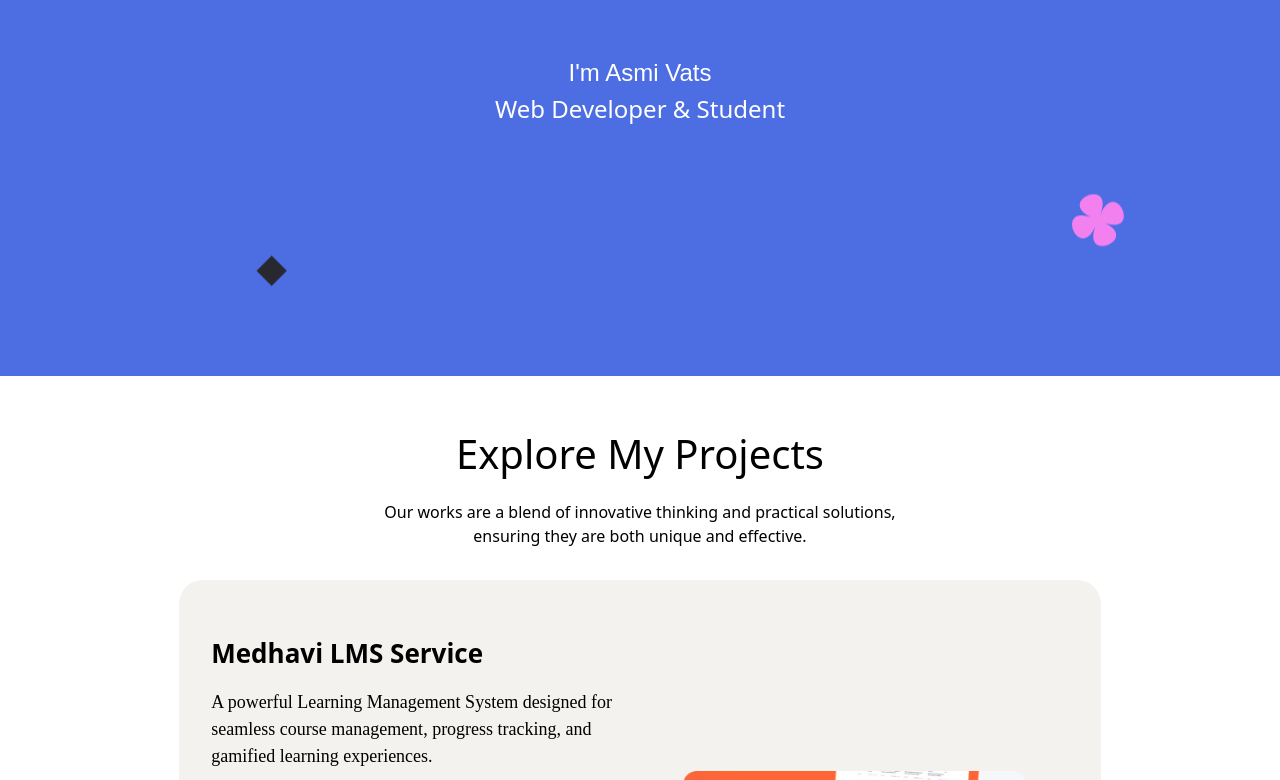
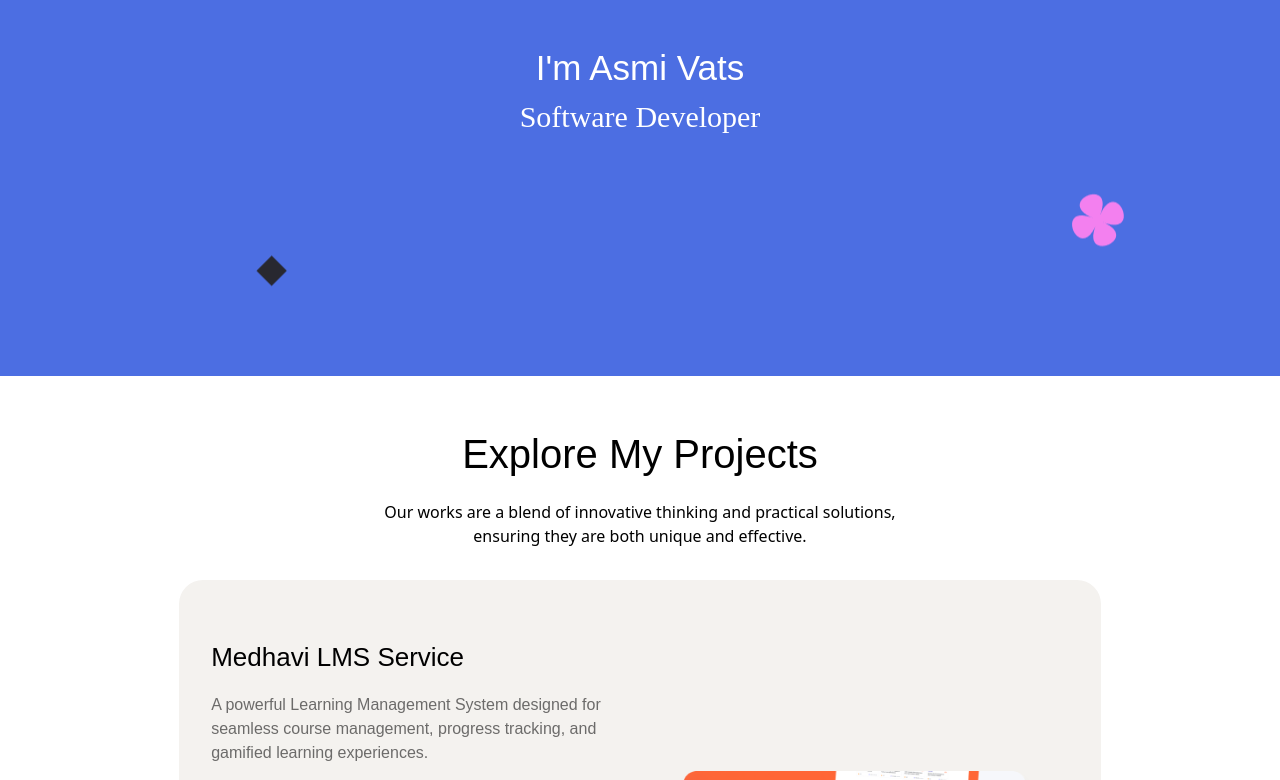
Before and after one commit to AsmiVats/Portfolio_, a Next.js app: page / in a window 1280 px wide. Shown: the part 500-1280 px from the top of the page. Built offline with nearby package versions, Linux system fonts and the light colour scheme; a web font is replaced by a local one.

Commit message:
fix bugs

```diff
--- a/app/layout.tsx
+++ b/app/layout.tsx
@@ -37,7 +37,7 @@ export default function RootLayout({
   return (
     <html lang="en">
       <body
-        className={`${geistSans.variable} ${geistMono.variable} antialiased`}
+        className={`${geistSans.variable} ${geistMono.variable} ${ivypresto.variable} antialiased`}
       >
         {children}
       </body>
--- a/app/pages/About.tsx
+++ b/app/pages/About.tsx
@@ -64,7 +64,7 @@ function About() {
           <div className="grid grid-cols-1 md:grid-cols-2 gap-12 items-start">
             <div>
               <p className="text-gray-800 text-lg leading-relaxed">
-                I'm Asmi Vats, a web developer and software engineer dedicated to crafting intuitive, high-performance digital solutions. With a strong foundation in design and development, I blend creativity with technical expertise to build seamless, user-friendly experiences.
+                I&apos;m Asmi Vats, a web developer and software engineer dedicated to crafting intuitive, high-performance digital solutions. With a strong foundation in design and development, I blend creativity with technical expertise to build seamless, user-friendly experiences.
               </p>
             </div>
             <div className="space-y-6">
--- a/app/pages/Header.tsx
+++ b/app/pages/Header.tsx
@@ -38,12 +38,19 @@ function Header() {
       </div>
       <motion.div initial={{ y: 0 }} animate={floatingAnimation} className="text-center">
         <TextAnimation />
-        <span className="text-white text-[24px] my-5 font-medium font-degular">
+        <span className="text-white text-[26px] md:text-[35px] my-5 font-medium "
+        style={{
+          fontFamily:"'Degular Display', sans-serif"
+      }}>
           I&apos;m Asmi Vats
           <br />
         </span>
-        <span className="text-white text-[24px] font-light font-ivypresto">
-          Web Developer & Student
+        <span className="text-white text-[24px] md:text-[30px] font-light "
+        style={{
+          fontFamily: "'IvyPresto', serif",
+          // fontStyle: "italic",
+        }}>
+         Software Developer
         </span>
       </motion.div>
 
--- a/app/pages/Navbar.tsx
+++ b/app/pages/Navbar.tsx
@@ -9,7 +9,7 @@ function Navbar() {
   return (
     <div className="bg-[#4c6ee2] w-full flex justify-between items-center p-4 relative z-[1000]">
 
-      <div className="text-white text-[20px] font-semibold font-degular-display ml-4"></div>
+      <div className="text-white text-[20px] font-semibold font-degular ml-4"></div>
 
       <div className="hidden md:flex items-center space-x-4 mr-6">
         <div className="text-white text-[20px] font-semibold font-degular">Portfolio</div>
--- a/app/pages/ServicesList.tsx
+++ b/app/pages/ServicesList.tsx
@@ -4,7 +4,7 @@ import { motion } from "framer-motion"
 import { Circle, Star, Sparkles, Diamond } from "lucide-react"
 
 const Semicircle = () => (
-  <svg width="24" height="24" viewBox="0 0 24 24" fill="none" xmlns="http://www.w3.org/2000/svg">
+  <svg width="70" height="70" viewBox="0 0 24 24" fill="none" xmlns="http://www.w3.org/2000/svg">
     <path d="M12 19C15.866 19 19 15.866 19 12H5C5 15.866 8.13401 19 12 19Z" fill="#BFFF80" />
   </svg>
 )
@@ -13,7 +13,7 @@ export default function ServicesList() {
   const services = [
     {
       text: "Software Developer",
-      decoration: <Circle className="text-[#B4A7FF] fill-[#B4A7FF]" size={30} />,
+      decoration: <Circle className="text-[#B4A7FF] fill-[#B4A7FF]" size={70} />,
     },
     {
       text: "Web Designer",
@@ -21,15 +21,15 @@ export default function ServicesList() {
     },
     {
       text: "Motion Graphic",
-      decoration: <Sparkles className="text-[#FF9EDB]" size={30} />,
+      decoration: <Sparkles className="text-[#FF9EDB]" size={70} />,
     },
     {
       text: "Illustration",
-      decoration: <Diamond className="text-[#809FFF] fill-[#809FFF]" size={30} />,
+      decoration: <Diamond className="text-[#809FFF] fill-[#809FFF]" size={70} />,
     },
     {
       text: "Content Writer",
-      decoration: <Star className="text-[#FFE380] fill-[#FFE380]" size={30} />,
+      decoration: <Star className="text-[#FFE380] fill-[#FFE380]" size={70} />,
     },
   ]
 
@@ -66,15 +66,16 @@ export default function ServicesList() {
             className="flex items-center justify-center gap-3 text-white group"
           >
             <span
-              className="text-4xl md:text-5xl lg:text-6xl whitespace-nowrap font-serif italic"
+              className="text-4xl md:text-7xl whitespace-nowrap font-ivy-presto"
               style={{
-                fontFamily: "'DM Serif Display', serif",
+                fontFamily: "'IvyPresto', serif",
                 fontStyle: "italic",
               }}
             >
               {service.text}
             </span>
-            <motion.div
+            {/* <motion.div
+            className="flex justify-center items-center"
               initial={{ scale: 1 }}
               animate={{ scale: [1, 1.2, 1] }}
               transition={{
@@ -85,7 +86,7 @@ export default function ServicesList() {
               }}
             >
               {service.decoration}
-            </motion.div>
+            </motion.div> */}
           </motion.div>
         ))}
       </motion.div>
--- a/app/pages/common/TextAnimation.tsx
+++ b/app/pages/common/TextAnimation.tsx
@@ -16,7 +16,7 @@ export default function TextAnimation() {
   }, []);
 
   return (
-    <div className="flex justify-center items-center text-white text-[166px] font-bold">
+    <div className="flex justify-center items-center text-white text-[110px] md:text-[166px] font-bold">
       <motion.span
         key={index}
         initial={{ opacity: 0, y: 20 }}
--- a/app/pages/projects/ProjectsSection.tsx
+++ b/app/pages/projects/ProjectsSection.tsx
@@ -78,7 +78,7 @@ const ProjectsSection: React.FC = () => {
     return (
       <>
         <div className="container mt-4 mx-auto p-4 flex flex-col items-center">
-            <h2 className='font-degular-display md:text-[40px] text-[24px] font-[500] my-4'>Explore My Projects</h2>
+            <h2 className='font-degular md:text-[40px] text-[24px] font-[500] my-4'>Explore My Projects</h2>
             <p className='text-center mb-8'>Our works are a blend of innovative thinking and practical solutions,
             <br/>
             ensuring they are both unique and effective.
@@ -95,8 +95,15 @@ const ProjectsSection: React.FC = () => {
                             className={`card-body w-full h-auto ${card.bgColor} flex-col md:flex-row rounded-3xl transition-all duration-500 p-8 ${card.size}  flex justify-center items-center animate-on-scroll`}
                         >
                             <div className="flex flex-col justify-center w-full md:w-1/2 text-left">
-                                <h2 className="md:text-[26px] text-[18px] md:py-0 py-2 font-semibold md:mb-4 ">{card.title}</h2>
-                                <p className=" md:text-[18px] text-[14px] mb-4 font-[manrope]">{card.description}</p>
+                                <h2 className="md:text-[26px] text-[18px] md:py-0 py-2 font-[500] md:mb-4 "
+                                style={{
+                                    fontFamily:"'Degular Display', sans-serif"
+                                }}>{card.title}</h2>
+                                <p className=" md:text-[16px] text-[14px] text-[#6C6B6A] mb-4 "
+                                style={{
+                                    fontFamily:"'Degular Display', sans-serif"
+                                }}
+                                >{card.description}</p>
 
                                 {/* Features as badges */}
                                 <div className="flex flex-col flex-wrap md:gap-3 gap-1.5 mb-4">
--- a/tailwind.config.ts
+++ b/tailwind.config.ts
@@ -1,7 +1,6 @@
 import type { Config } from "tailwindcss";
 
 export default {
-    darkMode: ["class"],
     content: [
     "./pages/**/*.{js,ts,jsx,tsx,mdx}",
     "./components/**/*.{js,ts,jsx,tsx,mdx}",
@@ -67,8 +66,9 @@ export default {
   		},
 		  spacing: {},
 		  fontFamily: {
-			manrope: "Manrope",
-			"degular-display": "'Degular Display'",
+			degular: ["'Degular Display'", "sans-serif"],
+			dm: ["'DM Serif Display'", "serif"],
+			manrope: ["'Manrope'", "sans-serif"],
 		  },
 
   	},
```
Also changed, not shown: app/page.tsx (+1 -9 lines), .eslintrc.json.
